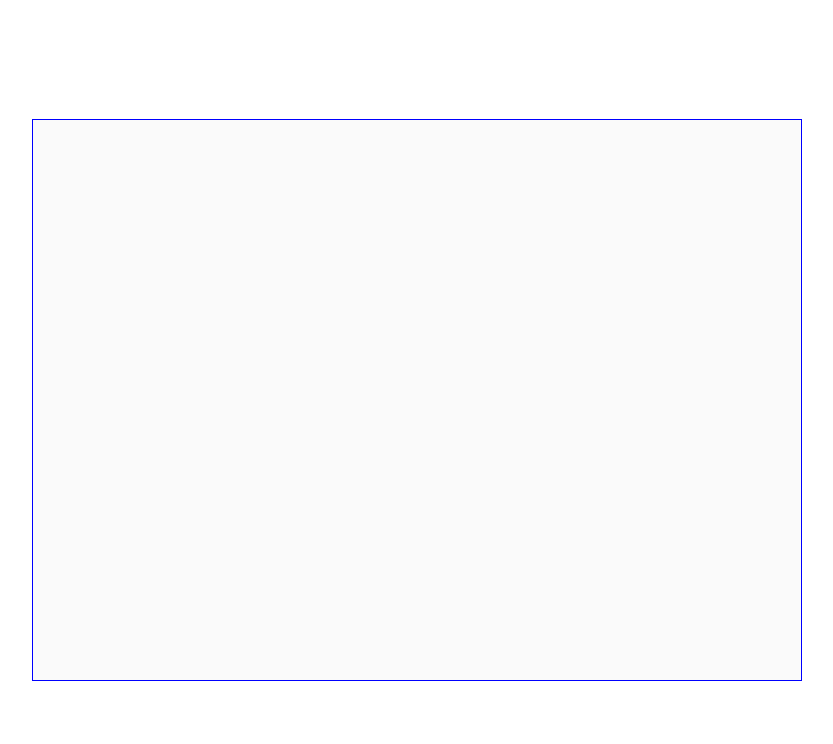
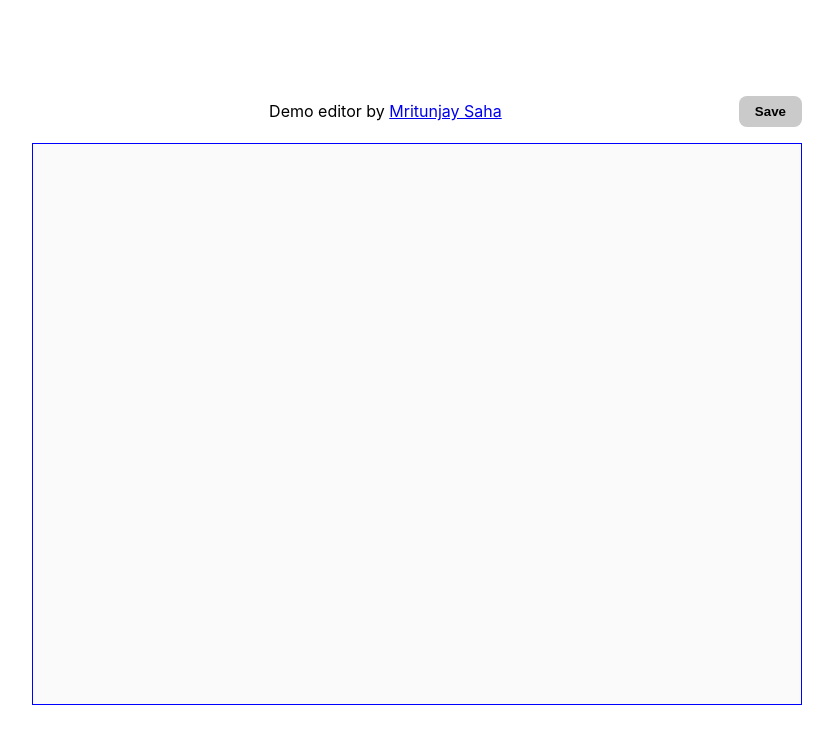
Before and after one commit to mritunjaysaha/editor-draft-js, a React (Create React App) app: page / in a window 1280 px wide. Shown: the top 744 px of the page, without its empty margins (223-1056 px from the left). Built offline with nearby package versions, Linux system fonts and the light colour scheme.

Commit message:
feat: saving contents to local storage

```diff
--- a/src/components/CustomEditor/CustomEditor.tsx
+++ b/src/components/CustomEditor/CustomEditor.tsx
@@ -1,4 +1,11 @@
-import { Editor, EditorState, Modifier, RichUtils } from "draft-js";
+import {
+    Editor,
+    EditorState,
+    Modifier,
+    RichUtils,
+    convertFromRaw,
+    convertToRaw,
+} from "draft-js";
 import React from "react";
 import styles from "./customEditor.module.css";
 
@@ -32,9 +39,17 @@ const styleMap = {
 };
 
 export const CustomEditor = () => {
-    const [editorState, setEditorState] = React.useState(() =>
-        EditorState.createEmpty()
+    const [editorState, setEditorState] = React.useState(() => {
+        const savedContent = localStorage.getItem("editor-content");
+        if (savedContent) {
+            return EditorState.createWithContent(
+                convertFromRaw(JSON.parse(savedContent))
             );
+        }
+
+        return EditorState.createEmpty();
+    });
+
     const updateEditorState = (
         currentContent: any,
         selection: any,
@@ -79,13 +94,43 @@ export const CustomEditor = () => {
         }
     };
 
+    const handleSaveClick = () => {
+        const content = editorState.getCurrentContent();
+        const rawContent = convertToRaw(content);
+
+        localStorage.setItem("editor-content", JSON.stringify(rawContent));
+
+        alert("Changes Saved");
+    };
+
     return (
-        <div className={styles.editor_container}>
+        <div className={styles.editor}>
+            <div className={styles.editor_title_save_div}>
+                <p className={styles.editor_title}>
+                    Demo editor by{" "}
+                    <a
+                        target="_blank"
+                        href="https://mritunjaysaha.netlify.app"
+                        rel="noreferrer"
+                    >
+                        Mritunjay Saha
+                    </a>
+                </p>
+                <button
+                    onClick={handleSaveClick}
+                    className={styles.save_button}
+                >
+                    Save
+                </button>
+            </div>
+
+            <div tabIndex={-1} className={styles.editor_container}>
                 <Editor
                     onChange={onEditorStateChange}
                     editorState={editorState}
                     customStyleMap={styleMap}
                 />
             </div>
+        </div>
     );
 };
--- a/src/components/CustomEditor/customEditor.module.css
+++ b/src/components/CustomEditor/customEditor.module.css
@@ -1,7 +1,45 @@
-.editor_container {
-    background: #fafafa;
-    border: 1px solid blue;
+.editor {
+    display: flex;
+    flex-direction: column;
+    align-items: flex-end;
+    justify-content: flex-end;
+    gap: 1rem;
 
-    width: 60vw;
-    height: 70vh;
+    .editor_title_save_div {
+        display: flex;
+        align-items: center;
+
+        width: 100%;
+
+        .editor_title {
+            width: 100%;
+            text-align: center;
+        }
+
+        .save_button {
+            border: none;
+            background: #cacaca;
+            border-radius: 0.5rem;
+
+            padding: 0.5rem 1rem;
+
+            font-weight: 700;
+
+            transition: all 0.2s ease-in-out;
+
+            cursor: pointer;
+
+            &:hover {
+                background: #cfcfcf;
+            }
+        }
+    }
+
+    .editor_container {
+        background: #fafafa;
+        border: 1px solid blue;
+
+        width: 60vw;
+        height: 70vh;
+    }
 }
```
Lines whose indentation alone changed are shown as unchanged.
